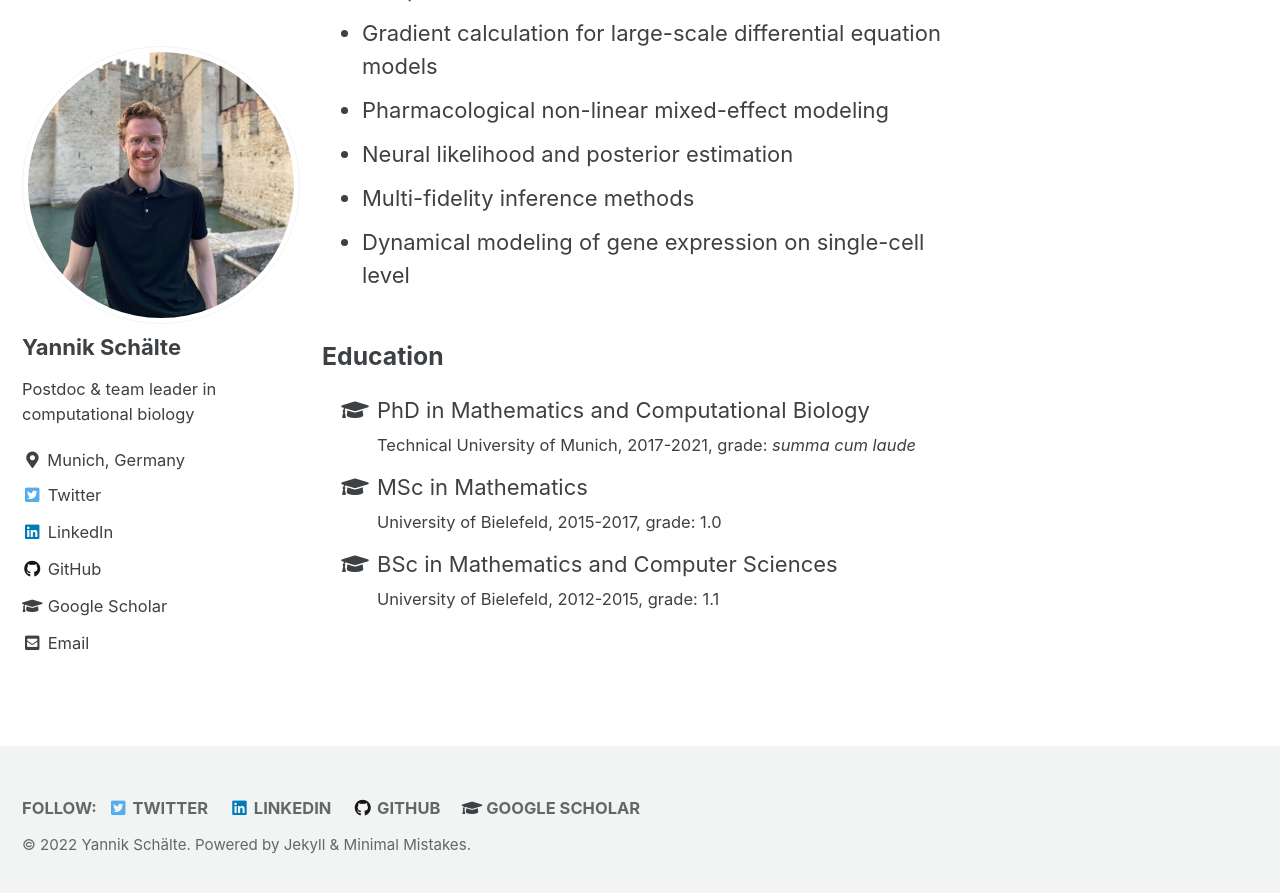
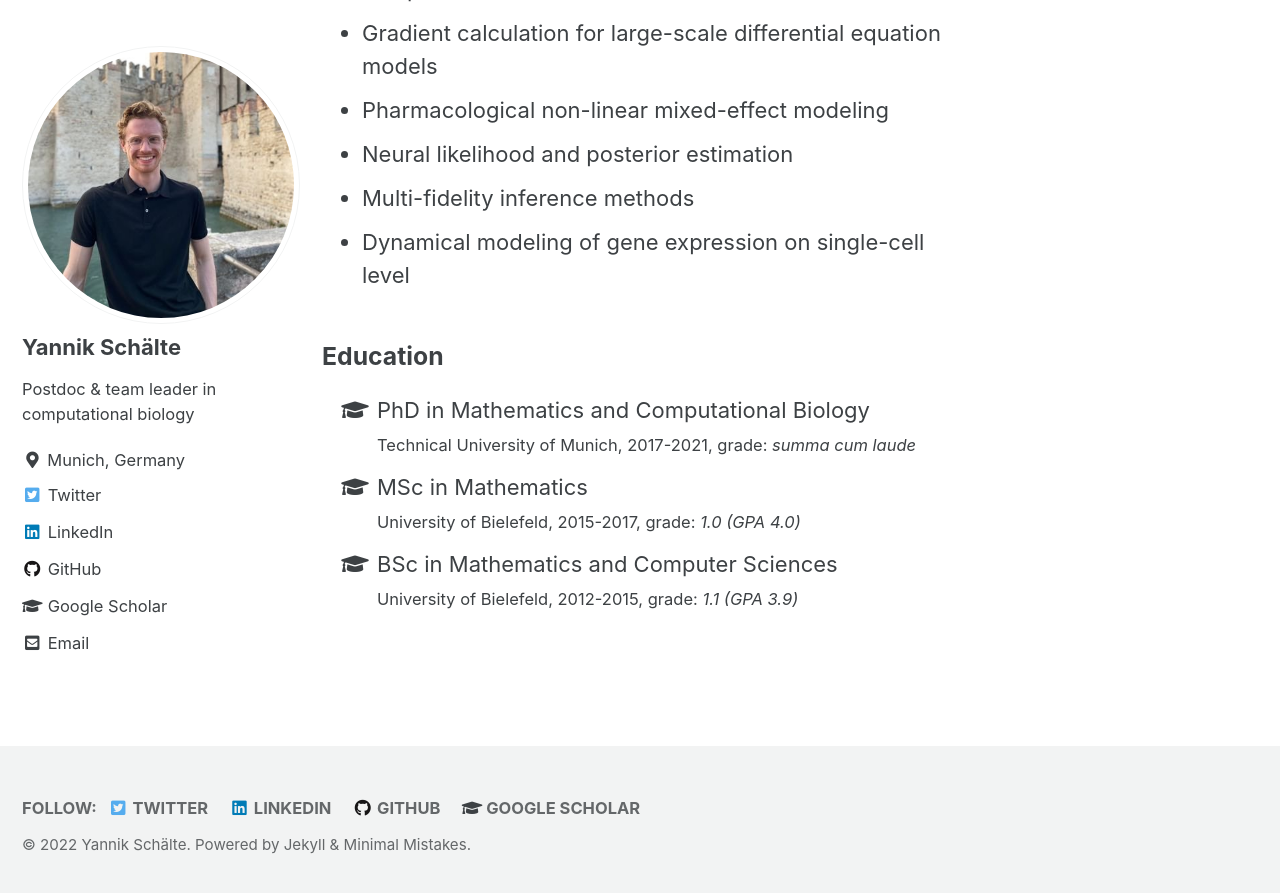
Before and after one commit to yannikschaelte/yannikschaelte.github.io, a Jekyll site: the page built from index.html, in a window 1280 px wide and 900 px high, scrolled down 683 px. Shown: the top 893 px of the window. Built offline with Jekyll 4.4.1, drawn with Linux system fonts in a browser that asks for light colours; cached includes are drawn as plain includes; the list of posts is cut into pages by our own code.

Commit message:
minor edit

```diff
--- a/index.html
+++ b/index.html
@@ -41,9 +41,9 @@ In particular, my interests include:
         <small>Technical University of Munich, 2017-2021, grade: <i>summa cum laude</i></small>
     </li>
     <li><span class="fa-li"><i class="fas fa-graduation-cap"></i></span>MSc in Mathematics<br />
-        <small>University of Bielefeld, 2015-2017, grade: 1.0</small>
+        <small>University of Bielefeld, 2015-2017, grade: <i>1.0 (GPA 4.0)</i></small>
     </li>
     <li><span class="fa-li"><i class="fas fa-graduation-cap"></i></span>BSc in Mathematics and Computer Sciences<br />
-        <small>University of Bielefeld, 2012-2015, grade: 1.1</small>
+        <small>University of Bielefeld, 2012-2015, grade: <i>1.1 (GPA 3.9)</i></small>
     </li>
 </ul>
```
